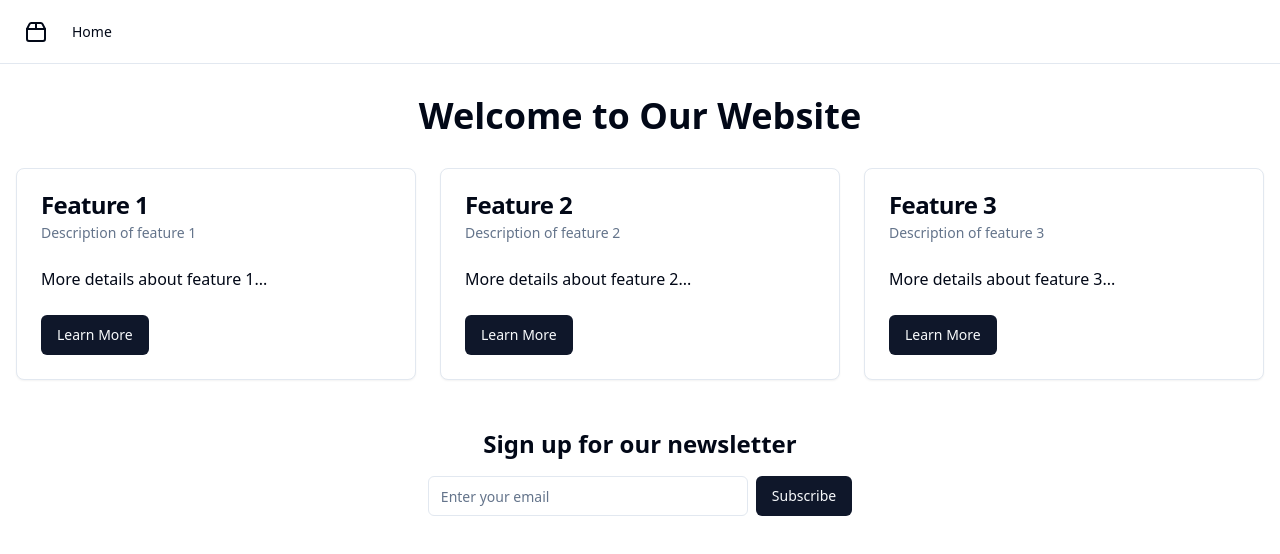
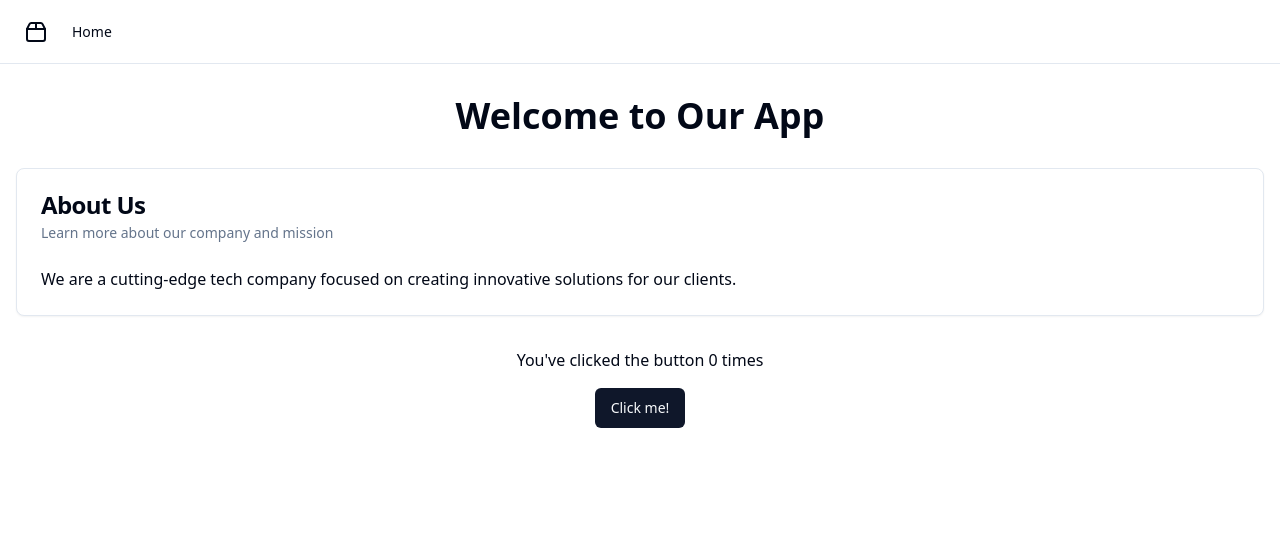
Before and after one commit to GPT-Engineer-App-Dev/starter-app-kit, a React (Vite) app: page / in a window 1280 px wide. Shown: the top 554 px of the page. Built offline with nearby package versions, Linux system fonts and the light colour scheme.

Commit message:
GPT Engineer Update

```diff
--- a/src/pages/Index.jsx
+++ b/src/pages/Index.jsx
@@ -1,78 +1,32 @@
 import { Button } from "@/components/ui/button";
-import { Card, CardContent, CardDescription, CardFooter, CardHeader, CardTitle } from "@/components/ui/card";
-import { Input } from "@/components/ui/input";
+import { Card, CardHeader, CardTitle, CardDescription, CardContent } from "@/components/ui/card";
 import { useState } from "react";
 
-const Home = () => {
-  const [email, setEmail] = useState("");
-
-  const handleSubmit = (e) => {
-    e.preventDefault();
-    // Handle newsletter signup logic here
-    console.log("Signed up with email:", email);
-    setEmail("");
-  };
+const HomePage = () => {
+  const [count, setCount] = useState(0);
 
   return (
     <div className="container mx-auto px-4 py-8">
-      <h1 className="text-4xl font-bold text-center mb-8">Welcome to Our Website</h1>
+      <h1 className="text-4xl font-bold mb-8 text-center">Welcome to Our App</h1>
 
-      <div className="grid grid-cols-1 md:grid-cols-2 lg:grid-cols-3 gap-6">
-        <Card>
-          <CardHeader>
-            <CardTitle>Feature 1</CardTitle>
-            <CardDescription>Description of feature 1</CardDescription>
-          </CardHeader>
-          <CardContent>
-            <p>More details about feature 1...</p>
-          </CardContent>
-          <CardFooter>
-            <Button>Learn More</Button>
-          </CardFooter>
-        </Card>
+      <Card className="mb-8">
+        <CardHeader>
+          <CardTitle>About Us</CardTitle>
+          <CardDescription>Learn more about our company and mission</CardDescription>
+        </CardHeader>
+        <CardContent>
+          <p>We are a cutting-edge tech company focused on creating innovative solutions for our clients.</p>
+        </CardContent>
+      </Card>
 
-        <Card>
-          <CardHeader>
-            <CardTitle>Feature 2</CardTitle>
-            <CardDescription>Description of feature 2</CardDescription>
-          </CardHeader>
-          <CardContent>
-            <p>More details about feature 2...</p>
-          </CardContent>
-          <CardFooter>
-            <Button>Learn More</Button>
-          </CardFooter>
-        </Card>
-
-        <Card>
-          <CardHeader>
-            <CardTitle>Feature 3</CardTitle>
-            <CardDescription>Description of feature 3</CardDescription>
-          </CardHeader>
-          <CardContent>
-            <p>More details about feature 3...</p>
-          </CardContent>
-          <CardFooter>
-            <Button>Learn More</Button>
-          </CardFooter>
-        </Card>
-      </div>
-
-      <div className="mt-12">
-        <h2 className="text-2xl font-semibold text-center mb-4">Sign up for our newsletter</h2>
-        <form onSubmit={handleSubmit} className="flex justify-center">
-          <Input
-            type="email"
-            placeholder="Enter your email"
-            value={email}
-            onChange={(e) => setEmail(e.target.value)}
-            className="max-w-xs mr-2"
-          />
-          <Button type="submit">Subscribe</Button>
-        </form>
+      <div className="text-center">
+        <p className="mb-4">You've clicked the button {count} times</p>
+        <Button onClick={() => setCount(count + 1)}>
+          Click me!
+        </Button>
       </div>
     </div>
   );
 };
 
-export default Home;
+export default HomePage;
```
